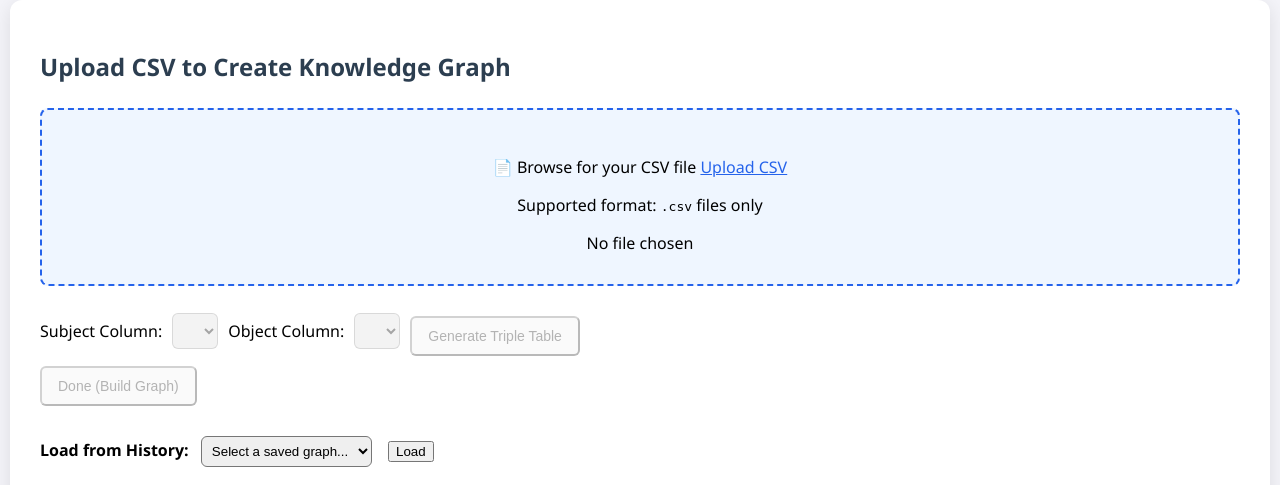
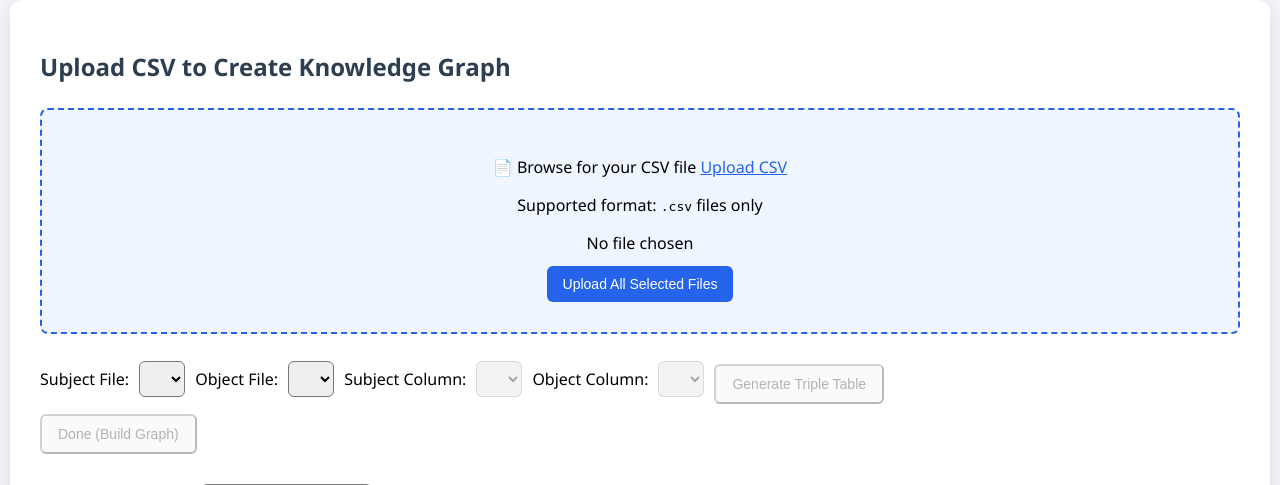
Before and after one commit to BradPahari/kGraph, a Flask app: page / in a window 1280 px wide. Shown: the top 485 px of the page. Run offline with Flask 3, Linux system fonts and the light colour scheme; lists and menus that the app fills with data are empty; some libraries are stand-ins or nearby versions.

Commit message:
App is now able to accept multiple files and generate triple table

```diff
--- a/prepare_triples.py
+++ b/prepare_triples.py
@@ -9,22 +9,36 @@ UPLOAD_FOLDER = 'uploads'
 @triples_bp.route('/prepare-triples', methods=['POST'])
 def prepare_triples():
     data = request.get_json()
-    filename = data.get('filename')
+    subject_file = data.get('subjectFile')
+    object_file = data.get('objectFile')
     subject_col = data.get('subject')
     object_col = data.get('object')
 
-    path = os.path.join(UPLOAD_FOLDER, filename)
-    if not os.path.exists(path):
-        return jsonify({'error': 'Uploaded file not found.'}), 404
+    if not subject_file or not object_file or not subject_col or not object_col:
+        return jsonify({'error': 'Missing input parameters.'}), 400
+
+    subject_path = os.path.join(UPLOAD_FOLDER, subject_file)
+    object_path = os.path.join(UPLOAD_FOLDER, object_file)
+
+    if not os.path.exists(subject_path) or not os.path.exists(object_path):
+        return jsonify({'error': 'One or both files not found.'}), 404
 
     triples = []
-    with open(path, newline='', encoding='utf-8') as f:
-        reader = csv.DictReader(f)
-        for row in reader:
-            subj = row.get(subject_col)
-            obj = row.get(object_col)
-            if not subj or not obj:
-                continue
-            triples.append({'subject': subj, 'predicate': 'hasType', 'object': obj})
+
+    with open(subject_path, newline='', encoding='utf-8') as subj_f, \
+         open(object_path, newline='', encoding='utf-8') as obj_f:
+
+        subj_reader = csv.DictReader(subj_f)
+        obj_reader = csv.DictReader(obj_f)
+
+        for subj_row, obj_row in zip(subj_reader, obj_reader):
+            subj_val = subj_row.get(subject_col, "").strip()
+            obj_val = obj_row.get(object_col, "").strip()
+
+            triples.append({
+                'subject': subj_val if subj_val else "-",
+                'predicate': 'hasType',
+                'object': obj_val if obj_val else "-"
+            })
 
     return jsonify({'triples': triples})
--- a/templates/index.html
+++ b/templates/index.html
@@ -169,15 +169,27 @@
             <p>Supported format: <code>.csv</code> files only</p>
             <div id="fileName">No file chosen</div>
             <input type="file" id="csvFile" accept=".csv" onchange="handleFileSelect()" />
+            <div id="selectedFilesList"></div>
+            <button id="uploadAllBtn" onclick="uploadCSV(selectedFiles)"
+                style="margin-top: 12px; padding: 10px 16px; font-size: 14px; border-radius: 6px; background-color: #2563eb; color: white; border: none; cursor: pointer;">
+                Upload All Selected Files
+            </button>
+
         </div>
 
         <div class="dropdowns">
+            <label>Subject File:</label>
+            <select id="subjectFileSelect" onchange="updateHeaderDropdowns()"></select>
+            <label>Object File:</label>
+            <select id="objectFileSelect" onchange="updateHeaderDropdowns()"></select>
+
             <label>Subject Column:</label>
             <select id="subjectSelect" disabled></select>
             <label>Object Column:</label>
             <select id="objectSelect" disabled></select>
             <button id="generateBtn" onclick="generateTriples()" disabled>Generate Triple Table</button>
         </div>
+
 
         <div id="messageBox"></div>
         <div id="errorBox"></div>
@@ -207,16 +219,46 @@
         let network = null;
         const predicates = ["hasType", "relatedTo", "owns", "describes", "connectedTo"];
 
+        let selectedFiles = [];
+
         function handleFileSelect() {
             const fileInput = document.getElementById("csvFile");
-            const file = fileInput.files[0];
-            document.getElementById("fileName").innerText = file ? file.name : "No file chosen";
-            if (file) uploadCSV();
+            const newFile = fileInput.files[0];
+            if (!newFile || !newFile.name.endsWith(".csv")) return;
+
+            // Prevent duplicates
+            if (selectedFiles.some(f => f.name === newFile.name)) return;
+
+            if (selectedFiles.length >= 5) {
+                alert("You can only upload up to 5 files.");
+                return;
             }
 
-        async function uploadCSV() {
-            const file = document.getElementById("csvFile").files[0];
-            const formData = new FormData();
+            selectedFiles.push(newFile);
+            renderSelectedFiles();
+            fileInput.value = ''; // clear input so same file can be reselected if deleted
+        }
+
+        function renderSelectedFiles() {
+            const list = document.getElementById("selectedFilesList");
+            list.innerHTML = selectedFiles.map((file, index) => `
+        <div style="display:flex; align-items:center; margin-top:8px;">
+            <i class="bi bi-file-earmark" style="font-size: 18px; margin-right: 6px;"></i>
+            <span style="flex-grow:1;">${file.name}</span>
+            <button onclick="removeFile(${index})" style="border:none; background:none; cursor:pointer;">
+                <i class="bi bi-trash-fill" style="color:red;"></i>
+            </button>
+        </div>
+    `).join('');
+        }
+
+        function removeFile(index) {
+            selectedFiles.splice(index, 1);
+            renderSelectedFiles();
+        }
+
+
+        async function uploadCSV(files) {
             const subjectSel = document.getElementById("subjectSelect");
             const objectSel = document.getElementById("objectSelect");
             const generateBtn = document.getElementById("generateBtn");
@@ -233,13 +275,15 @@
             generateBtn.disabled = true;
             doneBtn.disabled = true;
 
-            if (!file || !file.name.endsWith(".csv")) {
+            const formData = new FormData();
+            for (const file of selectedFiles) {
+                if (!file.name.endsWith(".csv")) {
                     errorBox.style.display = "block";
-                errorBox.innerText = "Please upload a valid .csv file.";
+                    errorBox.innerText = "Only CSV files are supported.";
                     return;
                 }
-
-            formData.append("file", file);
+                formData.append("files", file);
+            }
 
             try {
                 const res = await fetch("/upload", { method: "POST", body: formData });
@@ -251,30 +295,68 @@
                     return;
                 }
 
-                filename = data.filename;
-                data.headers.forEach(h => {
-                    subjectSel.innerHTML += `<option value="${h}">${h}</option>`;
-                    objectSel.innerHTML += `<option value="${h}">${h}</option>`;
+                // Show dropdowns for the first file only (or allow file selection later if you wish)
+                // Collect all headers from all uploaded files
+                // Save file headers to memory
+                window.uploadedFileInfo = data.files; // [{ filename, headers }]
+                filename = data.files[0].filename;
+
+                // Populate file selection dropdowns
+                const subjectFileSelect = document.getElementById("subjectFileSelect");
+                const objectFileSelect = document.getElementById("objectFileSelect");
+
+                subjectFileSelect.innerHTML = "";
+                objectFileSelect.innerHTML = "";
+
+                // Store mapping of original names
+                window.uploadedFileMap = {};
+
+                data.files.forEach(file => {
+                    const shortName = file.filename.split("_").slice(1).join("_");
+                    window.uploadedFileMap[shortName] = file.filename;
+
+                    const option = `<option value="${file.filename}">${shortName}</option>`;
+                    subjectFileSelect.innerHTML += option;
+                    objectFileSelect.innerHTML += option;
                 });
+
+
+                // Trigger header dropdown population
+                updateHeaderDropdowns();
 
                 subjectSel.disabled = false;
                 objectSel.disabled = false;
                 generateBtn.disabled = false;
                 messageBox.style.display = "block";
-                messageBox.innerText = data.message || "File uploaded successfully.";
+                messageBox.innerText = "Files uploaded successfully.";
+
+                subjectSel.disabled = false;
+                objectSel.disabled = false;
+                generateBtn.disabled = false;
+                messageBox.style.display = "block";
+                messageBox.innerText = "Files uploaded successfully.";
             } catch (err) {
                 errorBox.style.display = "block";
                 errorBox.innerText = "An error occurred during upload.";
             }
         }
 
+
         async function generateTriples() {
             const subjectCol = document.getElementById("subjectSelect").value;
             const objectCol = document.getElementById("objectSelect").value;
+            const subjectFile = document.getElementById("subjectFileSelect").value;
+            const objectFile = document.getElementById("objectFileSelect").value;
+
             const res = await fetch("/prepare-triples", {
                 method: "POST",
                 headers: { "Content-Type": "application/json" },
-                body: JSON.stringify({ filename, subject: subjectCol, object: objectCol })
+                body: JSON.stringify({
+                    subjectFile: subjectFile,
+                    objectFile: objectFile,
+                    subject: subjectCol,
+                    object: objectCol
+                })
             });
 
             const data = await res.json();
@@ -296,6 +378,8 @@
         <td>${t.object}</td>
       </tr>`).join("") + `</table>`;
         }
+
+
 
         async function submitTriples() {
             const selects = document.querySelectorAll("#tripleTable select");
@@ -401,6 +485,28 @@
             drawGraph(entry.graphData);
         }
 
+        function updateHeaderDropdowns() {
+            const subjectFile = document.getElementById("subjectFileSelect").value;
+            const objectFile = document.getElementById("objectFileSelect").value;
+
+            const subjectSel = document.getElementById("subjectSelect");
+            const objectSel = document.getElementById("objectSelect");
+
+            subjectSel.innerHTML = "";
+            objectSel.innerHTML = "";
+
+            const subjectHeaders = window.uploadedFileInfo.find(f => f.filename === subjectFile)?.headers || [];
+            const objectHeaders = window.uploadedFileInfo.find(f => f.filename === objectFile)?.headers || [];
+
+            subjectHeaders.forEach(h => {
+                subjectSel.innerHTML += `<option value="${h}">${h}</option>`;
+            });
+            objectHeaders.forEach(h => {
+                objectSel.innerHTML += `<option value="${h}">${h}</option>`;
+            });
+        }
+
+
         window.onload = () => populateHistoryDropdown();
     </script>
 </body>
```
Lines whose indentation alone changed are shown as unchanged.
